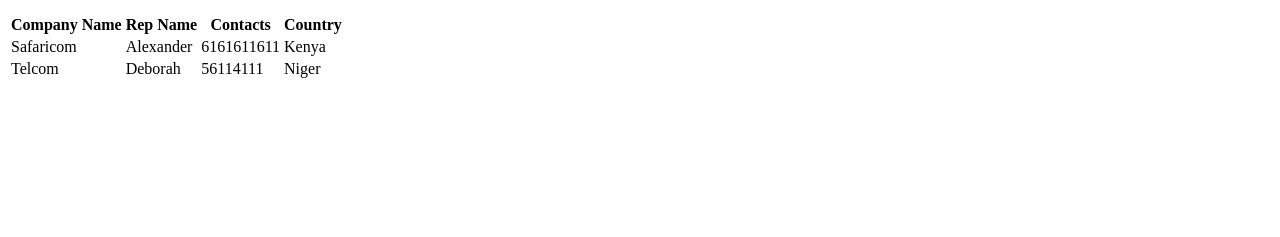
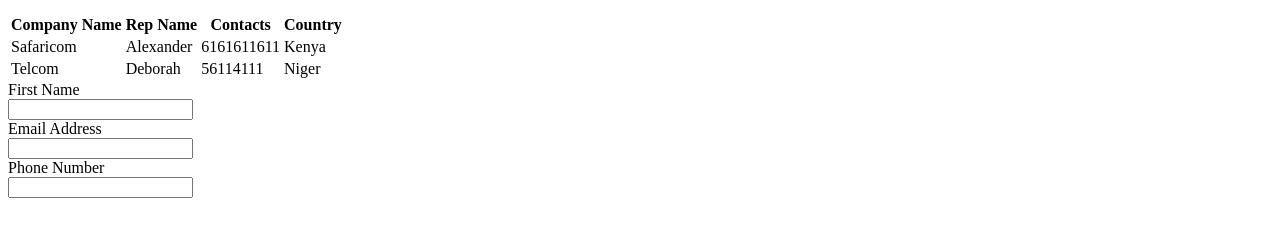
Before and after one commit to Nyawino-Awino/Test, a plain HTML site: page index.html in a window 1280 px wide. Shown: the part 119-356 px from the top of the page. Drawn offline with Linux system fonts and the light colour scheme.

Commit message:
Added a form code

```diff
--- a/index.html
+++ b/index.html
@@ -30,5 +30,14 @@
 		<td>Niger</td>
 	</tr>
 </table>
+
+<form>
+	<label for="Fname">First Name</label><br>
+	<input type="text" name=""><br>
+	<label for="email">Email Address</label> <br>
+	<input type="text" name="phonenumber"><br>
+	<label for="phonenumber">Phone Number</label><br>
+	<input type="email" name=""><br>
+</form>
 </body>
 </html>
```
